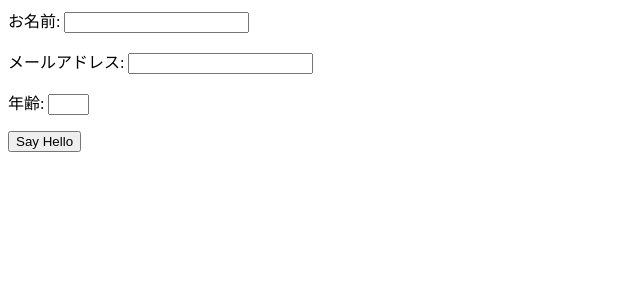
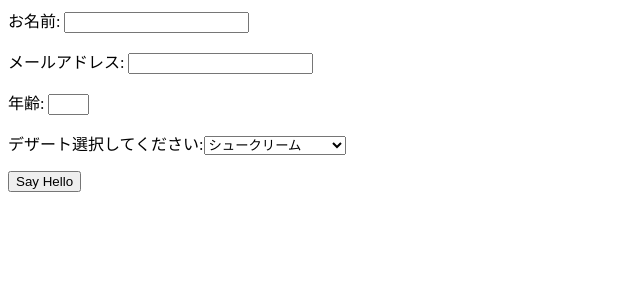
Before and after one commit to e14001/PHP, a PHP site: page /form.php in a window 1280 px wide. Shown: the top 300 px of the page, without its empty margins (0-640 px from the left). Run offline with PHP 8.4, Linux system fonts and the light colour scheme.

Commit message:
メニュー

```diff
--- a/php2/chap6/form.php
+++ b/php2/chap6/form.php
@@ -1,4 +1,6 @@
 <?php
+$sweets = array('シュークリーム', 'ショートケーキ', 'モンブラン', 'チョコレートケーキ');
+
 // フォームがサブミットされたときに何かをする
 function process_form(){
 	print "Hello, ". $_POST['my_name'];
@@ -20,8 +22,16 @@ function show_form($errors = ''){
 <p>
 メールアドレス: <input type="text" name="email">
 </p>
-<p>年齢: <input type="text" name="age" size="2">
+<p>年齢: <input type="text" name="age" size="2"></p>
+<p>デザート選択してください:<select name="order">
+<?php
+foreach($GLOBALS['sweets'] as $choice){
+	print "<option>$choice</option>\n";
+}
+?>
+</select>
 </p>
+
 <input type="submit" value="Say Hello">
 <input type="hidden" name="_submit_check" value="1">
 </form>
```
